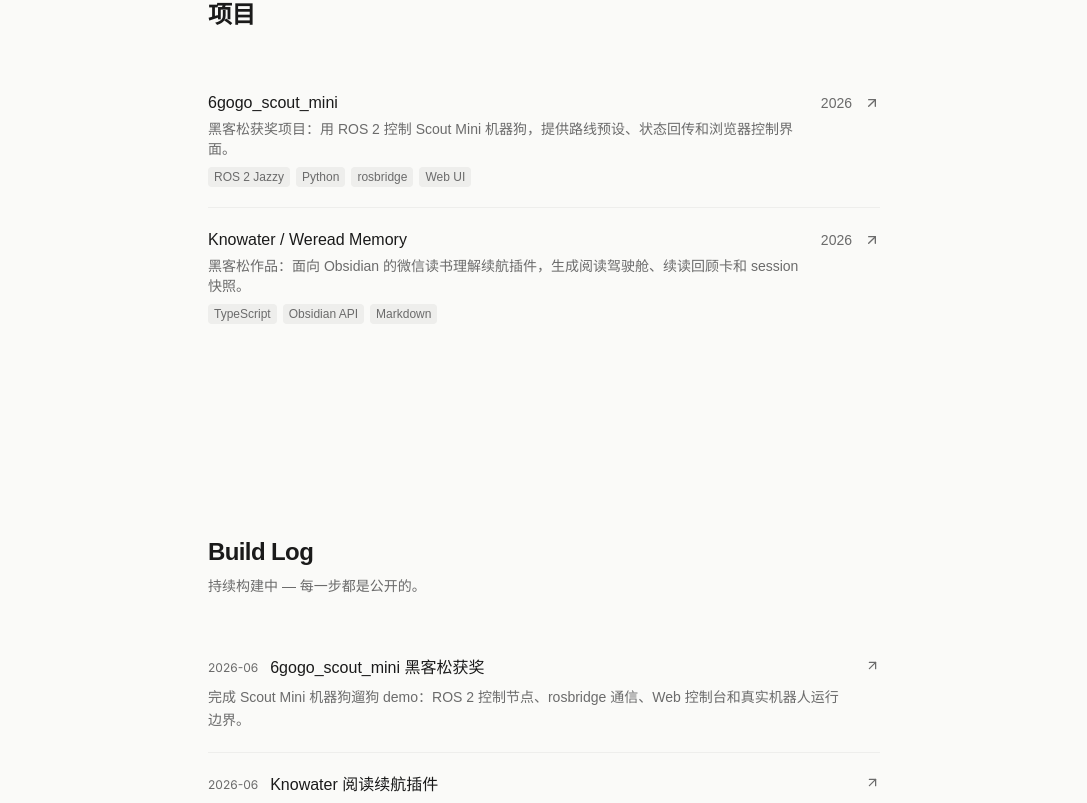
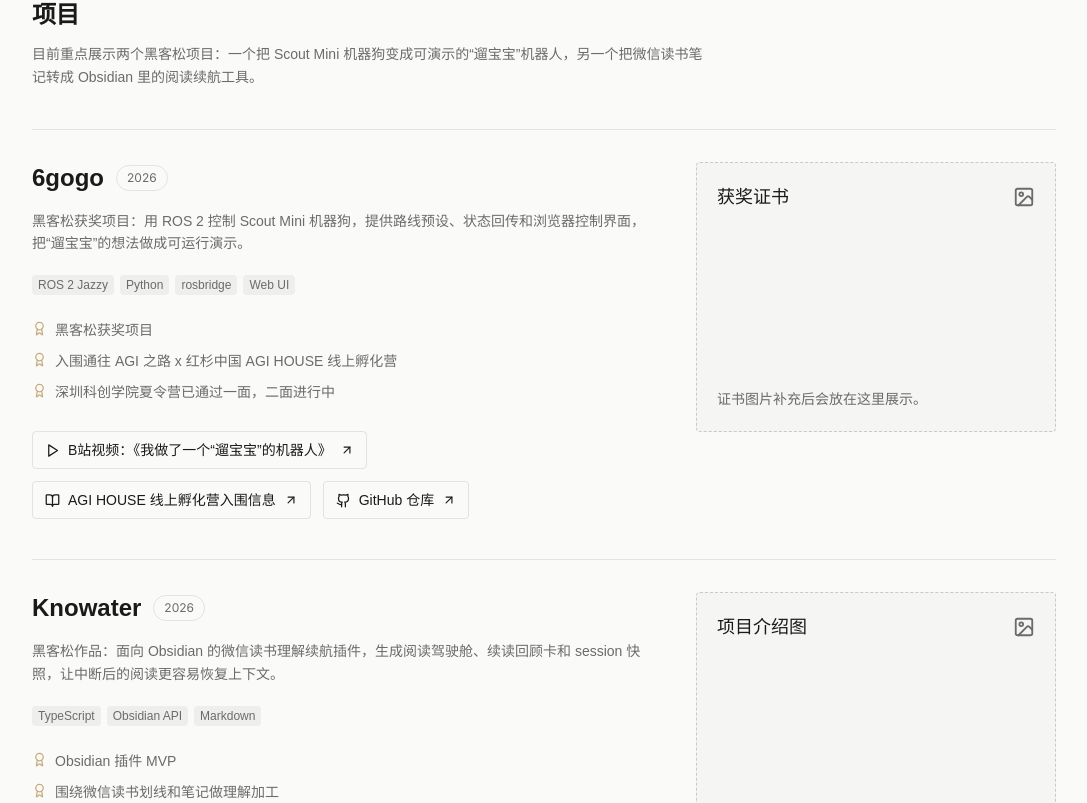
Before and after one commit to AwesomeBaron001/AwesomeBaron001.github.io, a Next.js app: page / in a window 1280 px wide. Shown: the part 1397-2200 px from the top of the page, without its empty margins (96-1183 px from the left). Built offline with nearby package versions, Linux system fonts and the light colour scheme; no server answers.

Commit message:
Add featured project showcase details

```diff
--- a/components/Projects.tsx
+++ b/components/Projects.tsx
@@ -1,7 +1,7 @@
 "use client";
 
 import { motion } from "framer-motion";
-import { ArrowUpRight } from "lucide-react";
+import { ArrowUpRight, Award, BookOpen, Github, Image, Play } from "lucide-react";
 import { projects } from "@/data/content";
 
 const fadeUp = {
@@ -13,45 +13,57 @@ const fadeUp = {
   }),
 };
 
+const linkIcons = {
+  video: Play,
+  article: BookOpen,
+  repo: Github,
+};
+
 export function Projects() {
   return (
     <section id="projects" className="px-6 py-24">
-      <div className="mx-auto max-w-content">
-        <motion.h2
-          className="text-2xl font-serif font-semibold text-text-primary"
+      <div className="mx-auto max-w-5xl">
+        <motion.div
           variants={fadeUp}
           initial="hidden"
           whileInView="visible"
           viewport={{ once: true, margin: "-100px" }}
           custom={0}
         >
+          <h2 className="text-2xl font-serif font-semibold text-text-primary">
             项目
-        </motion.h2>
+          </h2>
+          <p className="mt-3 max-w-2xl text-sm leading-relaxed text-text-secondary">
+            目前重点展示两个黑客松项目：一个把 Scout Mini 机器狗变成可演示的“遛宝宝”机器人，另一个把微信读书笔记转成 Obsidian 里的阅读续航工具。
+          </p>
+        </motion.div>
 
-        <ul className="mt-10 divide-y divide-text-primary/5">
+        <div className="mt-10 space-y-10">
           {projects.map((project, i) => (
-            <motion.li
+            <motion.article
               key={project.name}
+              className="grid gap-6 border-t border-text-primary/10 pt-8 md:grid-cols-[minmax(0,1fr)_minmax(280px,360px)] md:gap-10"
               variants={fadeUp}
               initial="hidden"
               whileInView="visible"
               viewport={{ once: true, margin: "-50px" }}
               custom={i + 1}
             >
-              <a
-                href={project.url}
-                target="_blank"
-                rel="noopener noreferrer"
-                className="group flex items-start justify-between gap-4 py-5 transition-transform duration-300"
-              >
               <div className="min-w-0">
-                  <span className="font-serif font-medium text-text-primary transition-all duration-300 group-hover:-translate-x-1 group-hover:text-accent inline-block">
-                    {project.name}
+                <div className="flex flex-wrap items-center gap-3">
+                  <span className="font-serif text-2xl font-semibold text-text-primary">
+                    {project.shortName}
                   </span>
-                  <p className="mt-1 text-sm text-text-secondary">
+                  <span className="rounded-full border border-text-primary/10 px-2.5 py-1 text-xs font-sans text-text-secondary">
+                    {project.year}
+                  </span>
+                </div>
+
+                <p className="mt-4 text-sm leading-relaxed text-text-secondary">
                   {project.description}
                 </p>
-                  <div className="mt-2 flex flex-wrap gap-1.5">
+
+                <div className="mt-5 flex flex-wrap gap-1.5">
                   {project.tech.map((tag) => (
                     <span
                       key={tag}
@@ -61,18 +73,81 @@ export function Projects() {
                     </span>
                   ))}
                 </div>
+
+                <ul className="mt-6 space-y-2">
+                  {project.status.map((item) => (
+                    <li
+                      key={item}
+                      className="flex gap-2 text-sm leading-relaxed text-text-secondary"
+                    >
+                      <Award
+                        size={15}
+                        className="mt-0.5 shrink-0 text-accent"
+                        aria-hidden="true"
+                      />
+                      <span>{item}</span>
+                    </li>
+                  ))}
+                </ul>
+
+                <div className="mt-7 flex flex-wrap gap-3">
+                  {project.links.map((link) => {
+                    const Icon = linkIcons[link.kind];
+
+                    return (
+                      <a
+                        key={link.href}
+                        href={link.href}
+                        target="_blank"
+                        rel="noopener noreferrer"
+                        className="inline-flex max-w-full items-center gap-2 rounded border border-text-primary/10 px-3 py-2 text-sm text-text-primary transition-colors duration-300 hover:border-accent/50 hover:text-accent"
+                      >
+                        <Icon size={15} className="shrink-0" aria-hidden="true" />
+                        <span className="truncate">{link.label}</span>
+                        <ArrowUpRight
+                          size={14}
+                          className="shrink-0"
+                          aria-hidden="true"
+                        />
+                      </a>
+                    );
+                  })}
                 </div>
-                <div className="flex shrink-0 items-center gap-3 text-sm text-text-secondary pt-0.5">
-                  <span className="hidden sm:inline">{project.year}</span>
-                  <ArrowUpRight
-                    size={16}
-                    className="transition-transform duration-300 group-hover:-translate-y-0.5 group-hover:translate-x-0.5 group-hover:text-accent"
+              </div>
+
+              <div className="min-w-0">
+                {project.visual.image ? (
+                  <figure>
+                    <img
+                      src={project.visual.image}
+                      alt={project.visual.title}
+                      className="aspect-[4/3] w-full rounded border border-text-primary/10 object-cover"
+                    />
+                    <figcaption className="mt-2 text-xs text-text-secondary">
+                      {project.visual.caption}
+                    </figcaption>
+                  </figure>
+                ) : (
+                  <div className="flex aspect-[4/3] w-full flex-col justify-between rounded border border-dashed border-text-primary/20 bg-text-primary/[0.02] p-5">
+                    <div className="flex items-center justify-between gap-4">
+                      <span className="font-serif text-lg font-medium text-text-primary">
+                        {project.visual.title}
+                      </span>
+                      <Image
+                        size={22}
+                        className="shrink-0 text-text-secondary"
+                        aria-hidden="true"
                       />
                     </div>
-              </a>
-            </motion.li>
+                    <p className="text-sm leading-relaxed text-text-secondary">
+                      {project.visual.caption}
+                    </p>
+                  </div>
+                )}
+              </div>
+            </motion.article>
           ))}
-        </ul>
+        </div>
       </div>
     </section>
   );
--- a/data/content.ts
+++ b/data/content.ts
@@ -12,10 +12,22 @@ export interface NavLink {
 
 export interface Project {
   name: string;
+  shortName: string;
   description: string;
   year: string;
   url: string;
   tech: string[];
+  status: string[];
+  links: {
+    label: string;
+    href: string;
+    kind: "video" | "article" | "repo";
+  }[];
+  visual: {
+    title: string;
+    caption: string;
+    image?: string;
+  };
 }
 
 export interface BuildLogEntry {
@@ -61,17 +73,63 @@ export const focuses: string[] = [
 export const projects: Project[] = [
   {
     name: "6gogo_scout_mini",
-    description: "黑客松获奖项目：用 ROS 2 控制 Scout Mini 机器狗，提供路线预设、状态回传和浏览器控制界面。",
+    shortName: "6gogo",
+    description:
+      "黑客松获奖项目：用 ROS 2 控制 Scout Mini 机器狗，提供路线预设、状态回传和浏览器控制界面，把“遛宝宝”的想法做成可运行演示。",
     year: "2026",
     url: "https://github.com/AwesomeBaron001/6gogo_scout_mini",
     tech: ["ROS 2 Jazzy", "Python", "rosbridge", "Web UI"],
+    status: [
+      "黑客松获奖项目",
+      "入围通往 AGI 之路 x 红杉中国 AGI HOUSE 线上孵化营",
+      "深圳科创学院夏令营已通过一面，二面进行中",
+    ],
+    links: [
+      {
+        label: "B站视频：《我做了一个“遛宝宝”的机器人》",
+        href: "https://b23.tv/a9krkLz",
+        kind: "video",
+      },
+      {
+        label: "AGI HOUSE 线上孵化营入围信息",
+        href: "https://mp.weixin.qq.com/s/2Knca6GSu-PsHtMc3gMLiwW",
+        kind: "article",
+      },
+      {
+        label: "GitHub 仓库",
+        href: "https://github.com/AwesomeBaron001/6gogo_scout_mini",
+        kind: "repo",
+      },
+    ],
+    visual: {
+      title: "获奖证书",
+      caption: "证书图片补充后会放在这里展示。",
+    },
   },
   {
     name: "Knowater / Weread Memory",
-    description: "黑客松作品：面向 Obsidian 的微信读书理解续航插件，生成阅读驾驶舱、续读回顾卡和 session 快照。",
+    shortName: "Knowater",
+    description:
+      "黑客松作品：面向 Obsidian 的微信读书理解续航插件，生成阅读驾驶舱、续读回顾卡和 session 快照，让中断后的阅读更容易恢复上下文。",
     year: "2026",
     url: "https://github.com/AwesomeBaron001/Knowater",
     tech: ["TypeScript", "Obsidian API", "Markdown"],
+    status: [
+      "Obsidian 插件 MVP",
+      "围绕微信读书划线和笔记做理解加工",
+      "支持 dashboard、recovery card、reading session 三条核心命令",
+    ],
+    links: [
+      {
+        label: "GitHub 仓库",
+        href: "https://github.com/AwesomeBaron001/Knowater",
+        kind: "repo",
+      },
+    ],
+    visual: {
+      title: "项目介绍图",
+      caption: "介绍图片补充后会放在这里展示。",
+    },
   },
 ];
 
```
Lines whose indentation alone changed are shown as unchanged.
